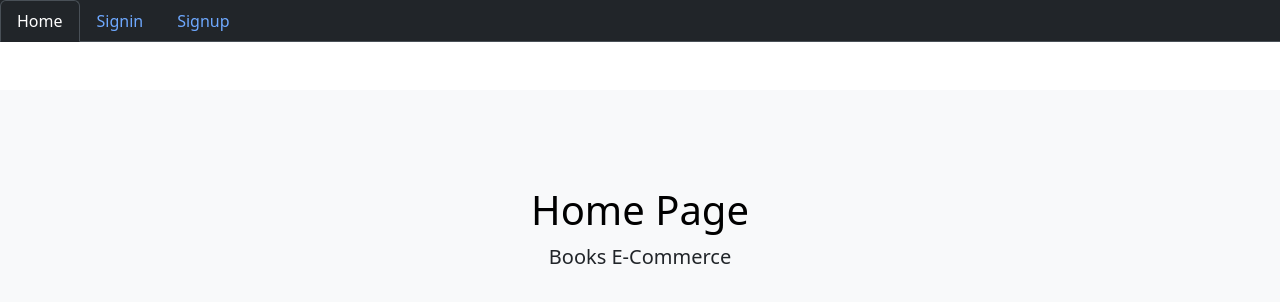
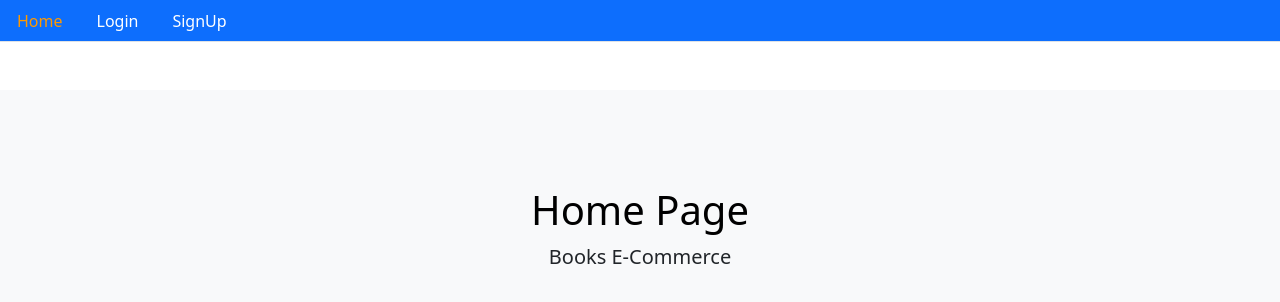
Before and after one commit to khaledali01/Bookstore-MERN, a React (Create React App) app in the folder client/: page / in a window 1280 px wide. Shown: the top 302 px of the page. Built offline with nearby package versions, Linux system fonts and the light colour scheme; no server answers.

Commit message:
Fixing React Router Version Issues
See: #32

```diff
--- a/client/package.json
+++ b/client/package.json
@@ -8,7 +8,7 @@
     "@testing-library/user-event": "^13.5.0",
     "react": "^18.2.0",
     "react-dom": "^18.2.0",
-    "react-router-dom": "^6.14.1",
+    "react-router-dom": "^5.0.0",
     "react-scripts": "5.0.1",
     "web-vitals": "^2.1.4"
   },
--- a/client/src/Routing.js
+++ b/client/src/Routing.js
@@ -1,5 +1,5 @@
 import React from "react";
-import { BrowserRouter, Routes, Route } from "react-router-dom";
+import { BrowserRouter, Switch, Route } from "react-router-dom";
 import Signup from "./user/Signup";
 import Signin from "./user/Signin";
 import Home from "./core/Home";
@@ -7,11 +7,11 @@ import Home from "./core/Home";
 const Routing = () => {
   return (
     <BrowserRouter>
-      <Routes>
-        <Route path="/signup" element={<Signup />} />
-        <Route path="/signin" element={<Signin />} />
-        <Route path="/" element={<Home />} />
-      </Routes>
+      <Switch>
+        <Route path="/" exact component={Home} />
+        <Route path="/signin" exact component={Signin} />
+        <Route path="/signup" exact component={Signup} />
+      </Switch>
     </BrowserRouter>
   );
 };
--- a/client/src/core/Menu.js
+++ b/client/src/core/Menu.js
@@ -1,51 +1,66 @@
-import React from "react";
-import { NavLink } from "react-router-dom";
+import React, { Fragment } from "react";
+import { Link, withRouter } from "react-router-dom";
 import { signout, isAuthenticated } from "../auth/index";
 
-const isAuth = () => {
-  if (isAuthenticated()) {
-    return (
-      <li className="nav-item">
-        <NavLink
-          style={{ cursor: "pointer", color: "#ffffff" }}
-          className="nav-link"
-          onClick={() => signout(() => isAuth())}
-        >
-          Logout
-        </NavLink>
-      </li>
-    );
+const isActive = (history, path) => {
+  if (history.location.pathname === path) {
+    return { color: "#ff9900" };
   } else {
-    return (
-      <>
-        <li className="nav-item">
-          <NavLink className="nav-link" to="/signin">
-            Signin
-          </NavLink>
-        </li>
-        <li className="nav-item">
-          <NavLink className="nav-link" to="/signup">
-            Signup
-          </NavLink>
-        </li>
-      </>
-    );
+    return { color: "#ffffff" };
   }
 };
 
-const Menu = () => {
+const Menu = ({ history }) => {
   return (
     <nav>
-      <ul className="nav nav-tabs bg-dark" data-bs-theme="dark">
+      <ul className="nav nav-tabs bg-primary">
         <li className="nav-item">
-          <NavLink className="nav-link" to="/">
+          <Link className="nav-link" style={isActive(history, "/")} to="/">
             Home
-          </NavLink>
+          </Link>
         </li>
-        {isAuth()}
+
+        {!isAuthenticated() && (
+          <Fragment>
+            <li className="nav-item">
+              <Link
+                className="nav-link"
+                style={isActive(history, "/signin")}
+                to="/signin"
+              >
+                Login
+              </Link>
+            </li>
+
+            <li className="nav-item">
+              <Link
+                className="nav-link"
+                style={isActive(history, "/signup")}
+                to="/signup"
+              >
+                SignUp
+              </Link>
+            </li>
+          </Fragment>
+        )}
+        {isAuthenticated() && (
+          <li className="nav-item">
+            <span
+              className="nav-link"
+              style={{ cursor: "pointer", color: "#ffffff" }}
+              onClick={() =>
+                signout(() => {
+                  history.push("/");
+                })
+              }
+            >
+              Logout
+            </span>
+          </li>
+        )}
       </ul>
     </nav>
   );
 };
 
-export default Menu;
+export default withRouter(Menu);
--- a/client/src/user/Signin.js
+++ b/client/src/user/Signin.js
@@ -1,7 +1,7 @@
 import React, { useReducer } from "react";
 import Layout from "../core/Layout";
 import { signin, authenticate } from "../auth/index";
-import { Navigate } from "react-router-dom";
+import { Redirect } from "react-router-dom";
 
 const Signin = () => {
   const initialState = {
@@ -88,7 +88,7 @@ const Signin = () => {
 
   const redirectUser = () => {
     if (redirectToReferrer) {
-      return <Navigate to="/" />;
+      return <Redirect to="/" />;
     }
   };
 
```
Also changed, not shown: 1 other file (tests, documents, lock files or other folders).
